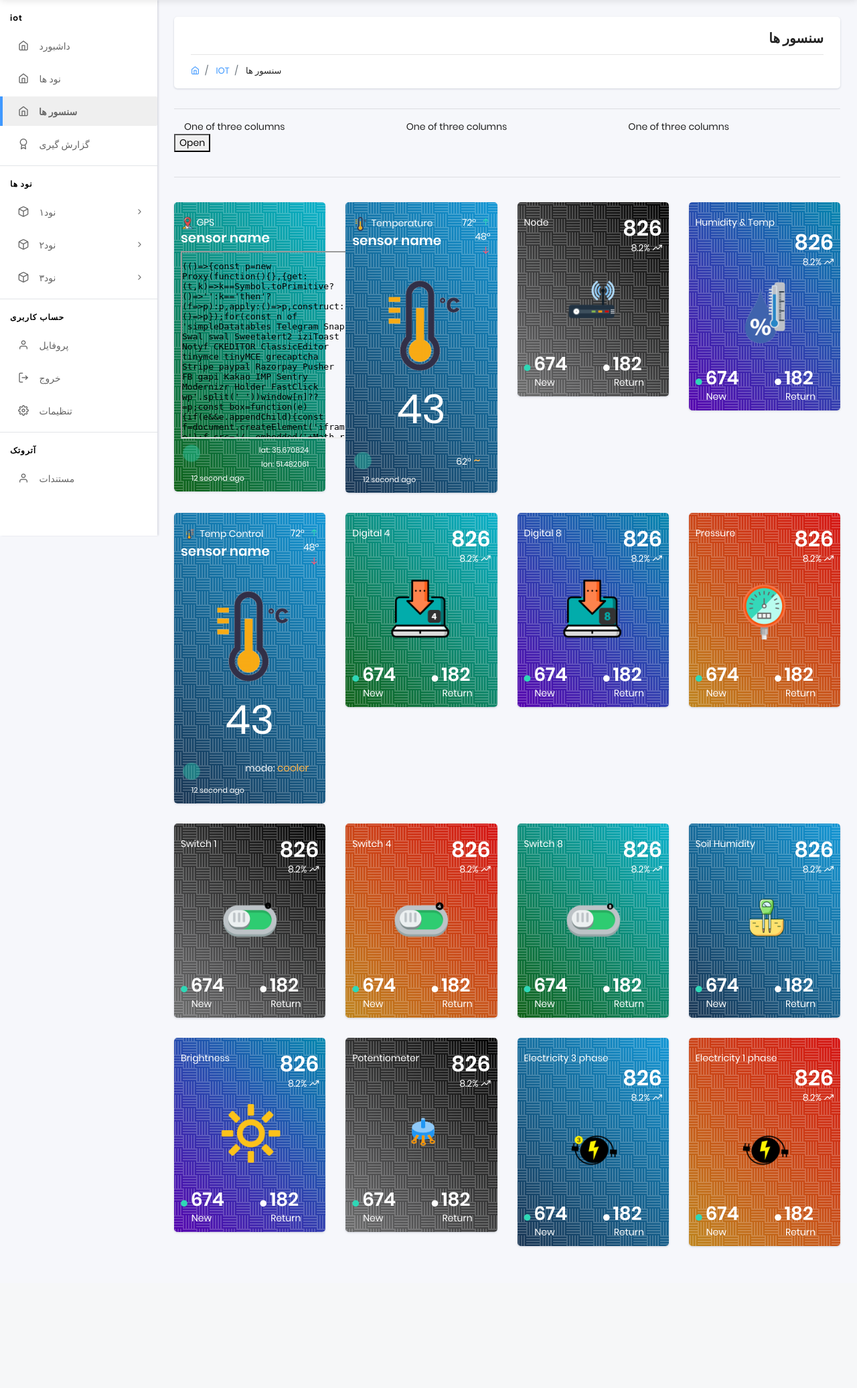
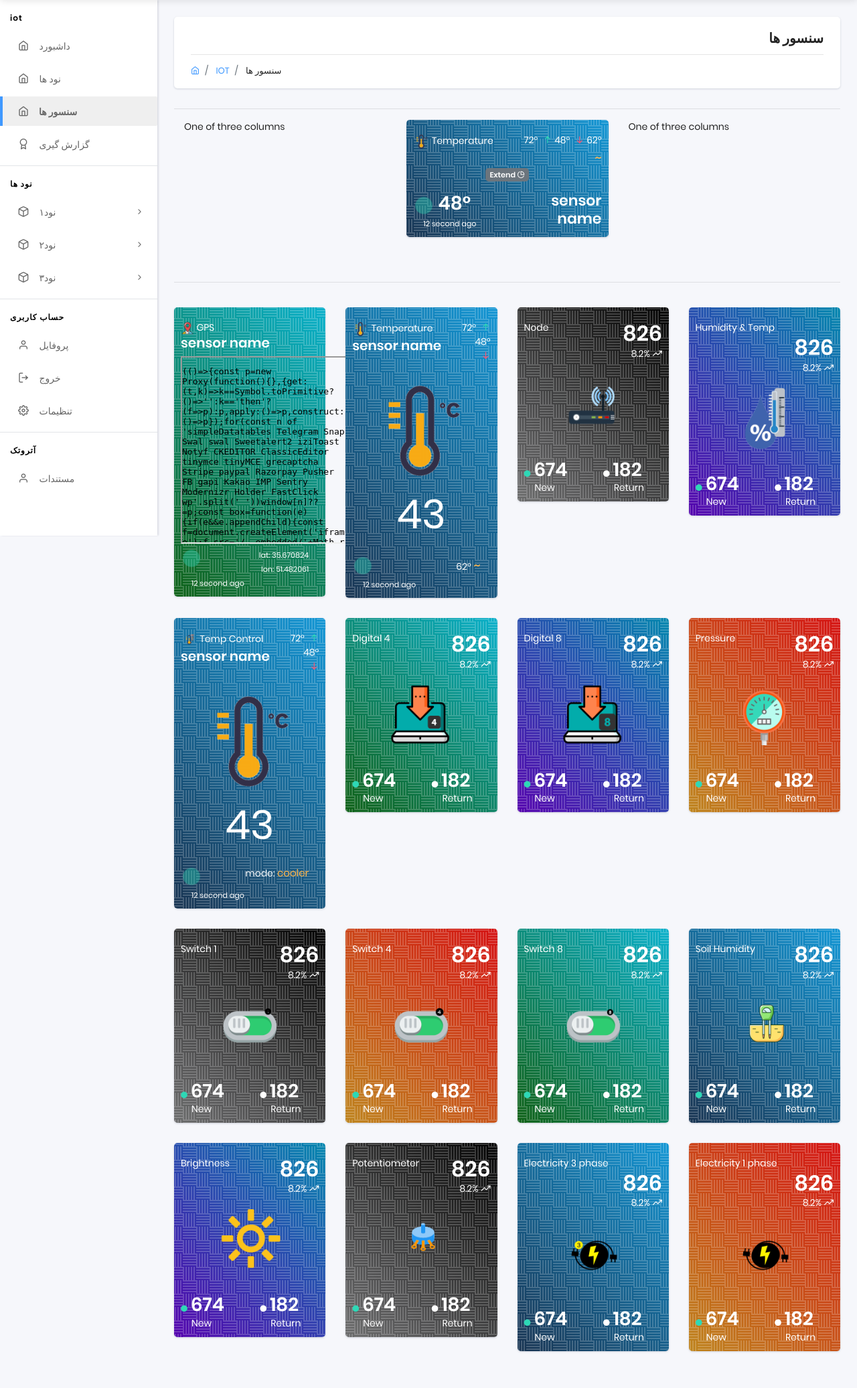
Before and after one commit to nimadorostkar/IOT, a Django app: page /sensors.html in a window 1280 px wide. Shown: the part 56-2129 px from the top of the page at 67% size. Before the commit the page ends 1919 px from the top, so only its background shows below. Run offline with Django 3.2, Linux system fonts and the light colour scheme; a user stored in the database is signed in; some libraries are stand-ins or nearby versions.

Commit message:
sensors template debug and done

```diff
--- a/core/static/assets/js/pages/chart-apex.js
+++ b/core/static/assets/js/pages/chart-apex.js
@@ -9,7 +9,7 @@
       $(function() {
           var options = {
               chart: {
-                  height: 300,
+                  height: 250,
                   type: 'line',
                   zoom: {
                       enabled: false
@@ -22,7 +22,7 @@
               stroke: {
                   curve: 'straight',
               },
-              colors: ["#4099ff"],
+              colors: ["#ea680b"],
               fill: {
                   type: "gradient",
                   gradient: {
@@ -39,7 +39,7 @@
               },
               grid: {
                   row: {
-                      colors: ['#f3f6ff', 'transparent'], // takes an array which will be repeated on columns
+                      colors: ['transparent', 'transparent'], // takes an array which will be repeated on columns
                       opacity: 0.5
                   },
               },
--- a/templates/sensors.html
+++ b/templates/sensors.html
@@ -37,9 +37,45 @@
         			<div class="col-sm">
         				One of three columns
         			</div>
+
         			<div class="col-sm">
-        				One of three columns
+
+                    <div class="card bg-primary text-white">
+                        <div class="card-body bg-patern-white">
+                            <div class="row">
+                                <div class="col-auto">
+                                  <img src="/static/assets/images/sensors/temp.png" width="25px">
+                                  <span>Temperature</span>
+                                </div>
+                                <div class="col text-right">
+                                    <span class="text-white"> 72° <i class="feather icon-arrow-up ml-1 text-success"></i></span>
+                                    <span class="text-white"> 48° <i class="feather icon-arrow-down ml-1 text-danger"></i></span>
+                                    <span class="text-white"> 62° &nbsp;&nbsp;<span style="font-size: 20px;" class="text-warning">~</span> </span>
+                                </div>
+                            </div>
+                            <div align="center">
+                              <a href="#!" class="badge badge-secondary collapsible">Extend <i class="feather icon-pie-chart"></i> </a>
+                              <div class="collapsiblecontent" style="background-color:#ffffff4f;">
+                                  <div class="text-dark" id="line-chart-temp"></div>
+                              </div>
+                            </div>
+                            <div class="row mt-3">
+                                <div class="col">
+                                    <h3 class="m-0 text-white">
+                                      <div class="spinner-grow text-success" role="status"> <span class="sr-only">Loading...</span> </div>
+                                      48°
+                                    </h3>
+                                    <small class="ml-3"> 12 second ago </small>
+                                </div>
+                                <div class="col">
+                                    <h4 class="m-0 text-white text-right"> sensor name  </h4>
+                                </div>
+                            </div>
+                        </div>
+                    </div>
+
         			</div>
+
         			<div class="col-sm">
         				One of three columns
         			</div>
@@ -52,10 +88,7 @@
 
 
 
-            <button class="collapsible"> Open </button>
-            <div class="collapsiblecontent">
-              <p>Lorem ipsum dolor sit amet, consectetur adipisicing elit, sed do eiusmod tempor incididunt ut labore et dolore magna aliqua. Ut enim ad minim veniam, quis nostrud exercitation ullamco laboris nisi ut aliquip ex ea commodo consequat.</p>
-            </div>
+
 
 
 
@@ -93,9 +126,7 @@
                       </div>
                         <div class="row">
                             <div class="col-md-3">
-                              <div class="spinner-grow text-success" role="status">
-                                <span class="sr-only">Loading...</span>
-                              </div>
+                              <div class="spinner-grow text-success" role="status"> <span class="sr-only">Loading...</span> </div>
                             </div>
                             <div class="col-md-9">
                               <div class="col text-right">
```
